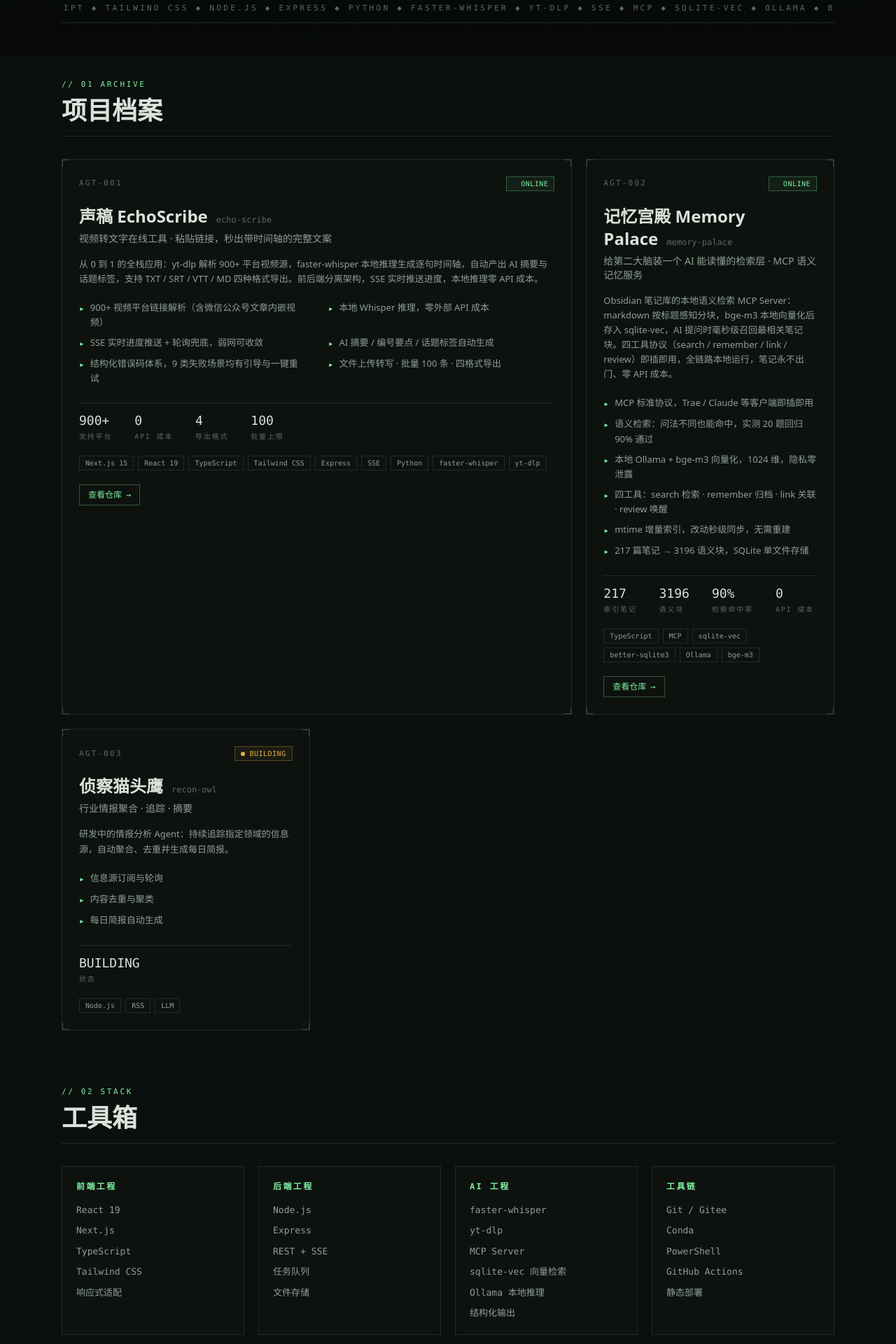
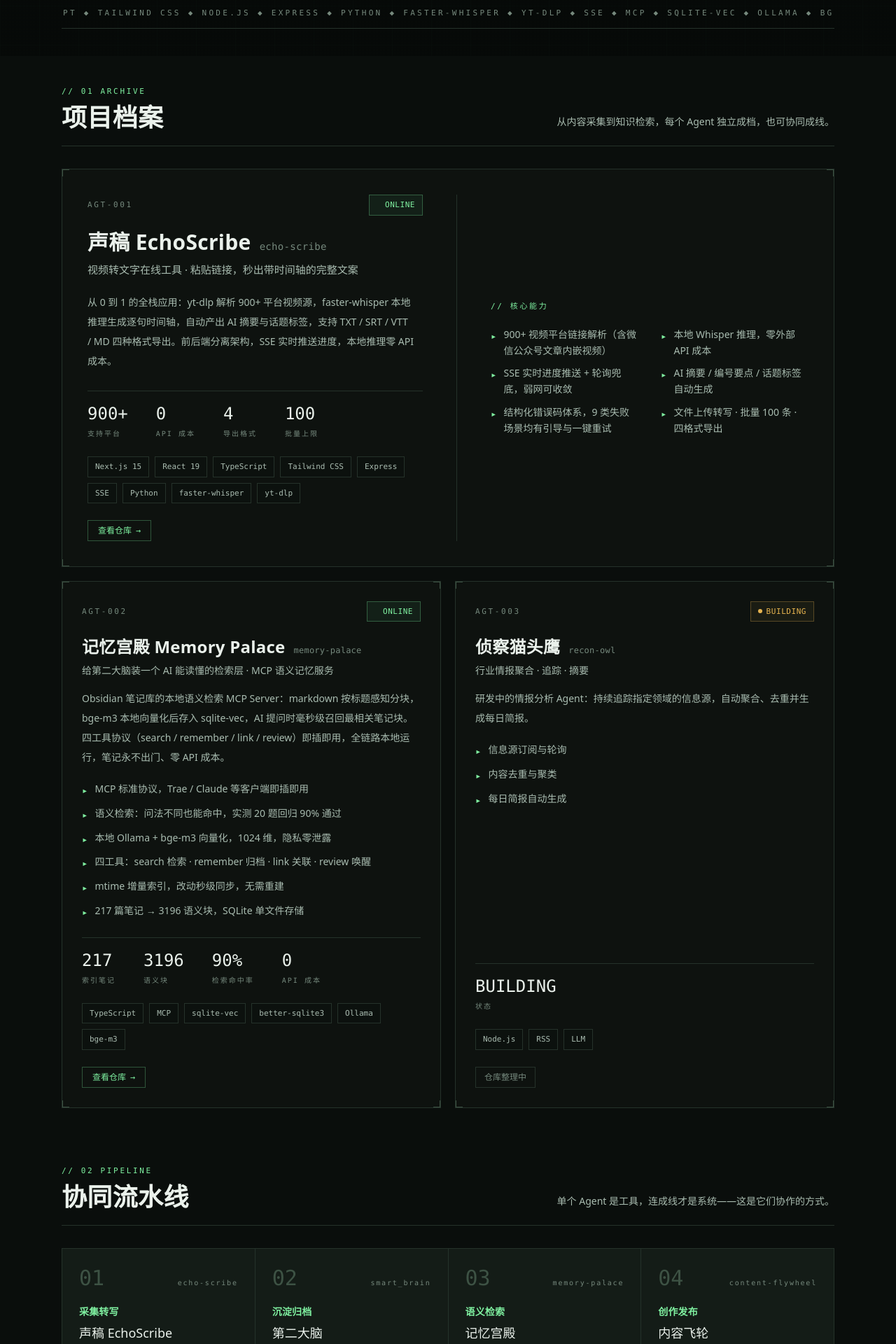
Before and after one commit to yuwangjuan1/syvia_platform, a Next.js app: page / in a window 1280 px wide. Shown: the part 720-2640 px from the top of the page at 70% size. Built offline with nearby package versions, Linux system fonts and the light colour scheme.

Commit message:
展示站视觉与内容升级：卡片布局统一、色彩字体提亮、新增协同流水线与构建原则区块

```diff
--- a/src/app/globals.css
+++ b/src/app/globals.css
@@ -1,20 +1,20 @@
 @import "tailwindcss";
 
 :root {
-  --ink: #0b0f0d;
-  --panel: #101512;
+  --ink: #0a0e0c;
+  --panel: #111713;
   --panel2: #0d120f;
-  --line: #212c25;
-  --line-bright: #37493d;
-  --paper: #dae3db;
-  --mist: #8fa096;
-  --faint: #5c6a61;
+  --line: #25322a;
+  --line-bright: #3d5244;
+  --paper: #eaf1eb;
+  --mist: #a9bcb0;
+  --faint: #76897d;
   --phos: #7ff0a0;
   --amber: #e6b450;
   --alert: #e57a63;
-  --font-body: "PingFang SC", "Microsoft YaHei", system-ui, sans-serif;
-  --font-display: "PingFang SC", "Microsoft YaHei", system-ui, sans-serif;
-  --font-mono: Consolas, "Courier New", monospace;
+  --font-body: "PingFang SC", "HarmonyOS Sans SC", "Source Han Sans SC", "Microsoft YaHei", system-ui, sans-serif;
+  --font-display: "PingFang SC", "HarmonyOS Sans SC", "Source Han Sans SC", "Microsoft YaHei", system-ui, sans-serif;
+  --font-mono: "Cascadia Code", "JetBrains Mono", Consolas, "Courier New", monospace;
 }
 
 @theme inline {
@@ -41,12 +41,21 @@ body {
   background: var(--ink);
   color: var(--paper);
   font-family: var(--font-body);
+  font-size: 15px;
+  line-height: 1.75;
+  -webkit-font-smoothing: antialiased;
+  text-rendering: optimizeLegibility;
 }
 
 h1,
 h2,
 h3 {
-  font-weight: 700;
+  font-weight: 800;
+  letter-spacing: 0.01em;
+}
+
+p {
+  text-wrap: pretty;
 }
 
 ::selection {
--- a/src/app/page.tsx
+++ b/src/app/page.tsx
@@ -1,10 +1,10 @@
 import BootTerminal from "@/components/boot-terminal";
 import AgentCard from "@/components/agent-card";
-import { AGENTS, MARQUEE, SITE, STACK_GROUPS } from "@/data/agents";
+import { AGENTS, MARQUEE, PIPELINE, SITE, STACK_GROUPS } from "@/data/agents";
 
 function Navbar() {
   return (
-    <header className="fixed inset-x-0 top-0 z-50 border-b border-line bg-ink/90">
+    <header className="fixed inset-x-0 top-0 z-50 border-b border-line bg-ink/90 backdrop-blur">
       <div className="mx-auto flex h-12 max-w-6xl items-center justify-between px-4 sm:px-6">
         <a href="#top" className="font-display text-lg tracking-wide text-paper">
           {"\u25ae"} {SITE.system}
@@ -12,6 +12,9 @@ function Navbar() {
         <nav className="flex items-center gap-4 font-mono text-[11px] tracking-wider sm:gap-6">
           <a href="#agents" className="text-mist transition-colors hover:text-phos">
             项目
+          </a>
+          <a href="#pipeline" className="text-mist transition-colors hover:text-phos">
+            流水线
           </a>
           <a href="#stack" className="text-mist transition-colors hover:text-phos">
             技术
@@ -29,13 +32,16 @@ function Navbar() {
   );
 }
 
-function SectionHead({ index, en, title }: { index: string; en: string; title: string }) {
+function SectionHead({ index, en, title, sub }: { index: string; en: string; title: string; sub?: string }) {
   return (
-    <div className="border-b border-line pb-4">
+    <div className="border-b border-line pb-5">
       <p className="font-mono text-[11px] tracking-[0.24em] text-phos">
         {"//"} {index} {en}
       </p>
-      <h2 className="mt-2 font-display text-3xl text-paper sm:text-4xl">{title}</h2>
+      <div className="mt-2 flex flex-wrap items-end justify-between gap-3">
+        <h2 className="font-display text-3xl text-paper sm:text-4xl">{title}</h2>
+        {sub && <p className="max-w-md pb-1 text-sm text-mist">{sub}</p>}
+      </div>
     </div>
   );
 }
@@ -59,6 +65,21 @@ const STATS = [
   { value: "100%", label: "自研自建" },
 ];
 
+const PRINCIPLES = [
+  {
+    title: "真实需求驱动",
+    detail: "每个 Agent 都源于自己内容生产中的真实痛点，不做玩具，造完就接入日常工作流。",
+  },
+  {
+    title: "本地优先",
+    detail: "本地推理 + 本地存储，数据不出门。零 API 成本意味着可以放心高频使用。",
+  },
+  {
+    title: "长期运行",
+    detail: "上线不是终点。增量索引、错误兜底、结构化日志，为持续运行而设计。",
+  },
+];
+
 export default function Page() {
   return (
     <>
@@ -79,7 +100,7 @@ export default function Page() {
               然后让它们上线。
             </h1>
             <p
-              className="rise mt-6 max-w-xl text-[15px] leading-relaxed text-mist"
+              className="rise mt-6 max-w-xl text-base leading-loose text-mist"
               style={{ animationDelay: "0.16s" }}
             >
               这里是 {SITE.owner} 的 Agent 开发档案馆——每个项目都从真实需求出发，
@@ -96,12 +117,10 @@ export default function Page() {
                 浏览项目档案 {"\u2193"}
               </a>
               <a
-                href={SITE.github}
-                target="_blank"
-                rel="noreferrer"
+                href="#pipeline"
                 className="border border-linebright px-5 py-3 font-mono text-xs tracking-wider text-mist transition-colors hover:border-phos hover:text-phos"
               >
-                GITHUB {"\u2192"}
+                协同流水线 {"\u2192"}
               </a>
             </div>
           </div>
@@ -128,23 +147,62 @@ export default function Page() {
         <Marquee />
 
         <section id="agents" className="mt-20 scroll-mt-20">
-          <SectionHead index="01" en="ARCHIVE" title="项目档案" />
-          <div className="mt-8 grid gap-5 lg:grid-cols-3">
+          <SectionHead
+            index="01"
+            en="ARCHIVE"
+            title="项目档案"
+            sub="从内容采集到知识检索，每个 Agent 独立成档，也可协同成线。"
+          />
+          <div className="mt-8 grid gap-5 lg:grid-cols-2">
             {AGENTS.map((agent) => (
               <AgentCard key={agent.id} agent={agent} />
             ))}
           </div>
         </section>
 
+        <section id="pipeline" className="mt-20 scroll-mt-20">
+          <SectionHead
+            index="02"
+            en="PIPELINE"
+            title="协同流水线"
+            sub="单个 Agent 是工具，连成线才是系统——这是它们协作的方式。"
+          />
+          <div className="mt-8 grid gap-px border border-line bg-line md:grid-cols-2 lg:grid-cols-4">
+            {PIPELINE.map((p) => (
+              <div key={p.step} className="group relative bg-panel/80 p-6 transition-colors hover:bg-panel2">
+                <div className="flex items-baseline justify-between">
+                  <span className="font-mono text-3xl text-linebright transition-colors group-hover:text-phos">
+                    {p.step}
+                  </span>
+                  <span className="font-mono text-[10px] tracking-[0.18em] text-faint">
+                    {p.codename}
+                  </span>
+                </div>
+                <h3 className="mt-5 font-mono text-sm tracking-wider text-phos">{p.action}</h3>
+                <p className="mt-1.5 font-display text-lg text-paper">{p.agent}</p>
+                <p className="mt-3 text-[13px] leading-relaxed text-mist">{p.detail}</p>
+              </div>
+            ))}
+          </div>
+          <div className="mt-4 border border-line bg-panel/40 px-6 py-4">
+            <p className="font-mono text-xs leading-relaxed text-faint">
+              {"//"} 采集 <span className="text-phos">→</span> 归档 <span className="text-phos">→</span>{" "}
+              检索 <span className="text-phos">→</span> 创作{" "}
+              <span className="text-phos">→</span> 发布后的数据反哺下一轮选题，飞轮闭环
+            </p>
+          </div>
+        </section>
+
         <section id="stack" className="mt-20 scroll-mt-20">
-          <SectionHead index="02" en="STACK" title="工具箱" />
+          <SectionHead index="03" en="STACK" title="工具箱" />
           <div className="mt-8 grid gap-5 sm:grid-cols-2 lg:grid-cols-4">
             {STACK_GROUPS.map((g) => (
-              <div key={g.group} className="border border-line bg-panel/60 p-5">
+              <div key={g.group} className="border border-line bg-panel/60 p-6">
                 <h3 className="font-mono text-xs tracking-[0.2em] text-phos">{g.group}</h3>
                 <ul className="mt-4 space-y-2.5">
                   {g.items.map((item) => (
-                    <li key={item} className="font-mono text-[13px] text-mist">
+                    <li key={item} className="flex items-start gap-2 text-sm text-mist">
+                      <span className="mt-1.5 h-1 w-1 shrink-0 bg-linebright" />
                       {item}
                     </li>
                   ))}
@@ -154,11 +212,32 @@ export default function Page() {
           </div>
         </section>
 
+        <section className="mt-20 scroll-mt-20">
+          <SectionHead
+            index="04"
+            en="PRINCIPLES"
+            title="构建原则"
+            sub="比技术栈更重要的三条约定。"
+          />
+          <div className="mt-8 grid gap-5 md:grid-cols-3">
+            {PRINCIPLES.map((p, i) => (
+              <div key={p.title} className="border border-line bg-panel/60 p-6">
+                <span className="font-mono text-[11px] tracking-[0.24em] text-phos">
+                  {String(i + 1).padStart(2, "0")}
+                </span>
+                <h3 className="mt-4 font-display text-xl text-paper">{p.title}</h3>
+                <p className="mt-3 text-sm leading-relaxed text-mist">{p.detail}</p>
+              </div>
+            ))}
+          </div>
+        </section>
+
         <section id="contact" className="mb-24 mt-20 scroll-mt-20">
-          <SectionHead index="03" en="CONTACT" title="建立连接" />
+          <SectionHead index="05" en="CONTACT" title="建立连接" />
           <div className="mt-8 border border-line bg-panel/60 p-6 sm:p-8">
-            <p className="max-w-xl text-[15px] leading-relaxed text-mist">
-              对档案里的项目感兴趣，或想聊聊 Agent 的落地场景？通过 GitHub 找到我。
+            <p className="max-w-xl text-base leading-loose text-mist">
+              对档案里的项目感兴趣，或想聊聊 Agent 的落地场景？通过 GitHub / Gitee 找到我，
+              仓库均开放，欢迎交流与共建。
             </p>
             <div className="mt-6 flex flex-wrap gap-3">
               <a
@@ -169,8 +248,31 @@ export default function Page() {
               >
                 GITHUB · @{SITE.owner} {"\u2192"}
               </a>
+              <a
+                href={SITE.gitee}
+                target="_blank"
+                rel="noreferrer"
+                className="border border-linebright px-4 py-2 font-mono text-xs text-mist transition-colors hover:border-phos hover:text-phos"
+              >
+                GITEE · @{SITE.owner} {"\u2192"}
+              </a>
             </div>
-            <p className="mt-5 font-mono text-[11px] text-faint">{"//"} 更多联系方式整理中</p>
+            <div className="mt-8 grid gap-px border border-line bg-line sm:grid-cols-3">
+              {AGENTS.filter((a) => a.links.length > 0).map((a) => (
+                <a
+                  key={a.id}
+                  href={a.links[0].href}
+                  target="_blank"
+                  rel="noreferrer"
+                  className="group bg-panel2/80 p-4 transition-colors hover:bg-panel"
+                >
+                  <p className="font-mono text-[10px] tracking-[0.2em] text-faint">{a.id}</p>
+                  <p className="mt-1.5 text-sm text-mist transition-colors group-hover:text-phos">
+                    {a.name} <span aria-hidden>{"\u2192"}</span>
+                  </p>
+                </a>
+              ))}
+            </div>
           </div>
         </section>
       </main>
--- a/src/components/agent-card.tsx
+++ b/src/components/agent-card.tsx
@@ -3,14 +3,14 @@ import type { AgentProject } from "@/data/agents";
 function StatusBadge({ status }: { status: AgentProject["status"] }) {
   if (status === "online") {
     return (
-      <span className="inline-flex items-center gap-1.5 border border-phos/30 bg-phos/[0.06] px-2 py-0.5 font-mono text-[10px] tracking-wider text-phos">
+      <span className="inline-flex items-center gap-1.5 border border-phos/30 bg-phos/[0.06] px-2.5 py-1 font-mono text-[11px] tracking-wider text-phos">
         <span className="blinkdot inline-block h-1.5 w-1.5 rounded-full bg-phos" />
         ONLINE
       </span>
     );
   }
   return (
-    <span className="inline-flex items-center gap-1.5 border border-amber/30 bg-amber/[0.06] px-2 py-0.5 font-mono text-[10px] tracking-wider text-amber">
+    <span className="inline-flex items-center gap-1.5 border border-amber/30 bg-amber/[0.06] px-2.5 py-1 font-mono text-[11px] tracking-wider text-amber">
       <span className="inline-block h-1.5 w-1.5 rounded-full bg-amber" />
       BUILDING
     </span>
@@ -30,75 +30,135 @@ function Corners() {
   );
 }
 
-export default function AgentCard({ agent }: { agent: AgentProject }) {
+function Metrics({ agent }: { agent: AgentProject }) {
   return (
-    <article
-      className={`group relative border border-line bg-panel/60 p-6 transition-colors duration-200 hover:border-linebright ${
-        agent.featured ? "lg:col-span-2" : ""
-      }`}
-    >
-      <Corners />
-      <div className="flex items-center justify-between gap-3">
-        <span className="font-mono text-[11px] tracking-[0.2em] text-faint">{agent.id}</span>
-        <StatusBadge status={agent.status} />
-      </div>
-
-      <h3 className="mt-5 font-display text-2xl text-paper">
-        {agent.name}
-        <span className="ml-3 font-mono text-xs font-normal text-faint">{agent.codename}</span>
-      </h3>
-      <p className="mt-1.5 text-sm text-mist">{agent.tagline}</p>
-
-      <p className="mt-4 max-w-2xl text-[13px] leading-relaxed text-mist">{agent.description}</p>
-
-      <ul
-        className={`mt-5 grid gap-x-8 gap-y-2 ${agent.featured ? "sm:grid-cols-2" : "grid-cols-1"}`}
-      >
-        {agent.features.map((f) => (
-          <li key={f} className="flex items-start gap-2 text-[13px] leading-relaxed text-mist">
-            <span className="mt-px shrink-0 font-mono text-phos">{"\u25b8"}</span>
-            {f}
-          </li>
-        ))}
-      </ul>
-
-      <div className="mt-6 flex flex-wrap gap-x-8 gap-y-3 border-t border-line pt-4">
+    <div className="flex flex-wrap gap-x-10 gap-y-4 border-t border-line pt-5">
       {agent.metrics.map((m) => (
         <div key={m.label}>
-            <div className="font-mono text-lg leading-none text-paper">{m.value}</div>
-            <div className="mt-1.5 font-mono text-[10px] uppercase tracking-[0.18em] text-faint">
+          <div className="font-mono text-2xl leading-none text-paper">{m.value}</div>
+          <div className="mt-2 font-mono text-[10px] uppercase tracking-[0.2em] text-faint">
             {m.label}
           </div>
         </div>
       ))}
     </div>
+  );
+}
 
-      <div className="mt-5 flex flex-wrap items-center gap-1.5">
+function Stack({ agent }: { agent: AgentProject }) {
+  return (
+    <div className="flex flex-wrap items-center gap-2">
       {agent.stack.map((s) => (
-          <span
-            key={s}
-            className="border border-line px-2 py-0.5 font-mono text-[10px] text-mist"
-          >
+        <span key={s} className="border border-line bg-panel2/60 px-2.5 py-1 font-mono text-[11px] text-mist">
           {s}
         </span>
       ))}
     </div>
+  );
+}
 
-      {agent.links.length > 0 && (
-        <div className="mt-5 flex flex-wrap gap-3">
+function Links({ agent }: { agent: AgentProject }) {
+  if (agent.links.length === 0) {
+    return (
+      <span className="inline-flex items-center border border-line px-3 py-1.5 font-mono text-xs text-faint">
+        仓库整理中
+      </span>
+    );
+  }
+  return (
+    <>
       {agent.links.map((l) => (
         <a
           key={l.href}
           href={l.href}
           target="_blank"
           rel="noreferrer"
-              className="inline-flex items-center gap-1.5 border border-phos/30 px-3 py-1.5 font-mono text-xs text-phos transition-colors hover:bg-phos/10"
+          className="inline-flex items-center gap-1.5 border border-phos/30 px-3.5 py-1.5 font-mono text-xs text-phos transition-colors hover:bg-phos/10"
         >
           {l.label} <span aria-hidden>{"\u2192"}</span>
         </a>
       ))}
+    </>
+  );
+}
+
+function FeatureList({ agent, cols = 1 }: { agent: AgentProject; cols?: 1 | 2 }) {
+  return (
+    <ul className={`grid gap-x-8 gap-y-2.5 ${cols === 2 ? "sm:grid-cols-2" : "grid-cols-1"}`}>
+      {agent.features.map((f) => (
+        <li key={f} className="flex items-start gap-2.5 text-sm leading-relaxed text-mist">
+          <span className="mt-0.5 shrink-0 font-mono text-phos">{"\u25b8"}</span>
+          {f}
+        </li>
+      ))}
+    </ul>
+  );
+}
+
+export default function AgentCard({ agent }: { agent: AgentProject }) {
+  // featured 卡：全宽横向布局（左叙述 / 右特性），其余为等宽纵向卡
+  if (agent.featured) {
+    return (
+      <article className="group relative border border-line bg-panel/60 p-7 transition-colors duration-200 hover:border-linebright lg:col-span-2 lg:p-9">
+        <Corners />
+        <div className="grid gap-8 lg:grid-cols-[minmax(0,1fr)_minmax(0,1.05fr)] lg:gap-12">
+          <div>
+            <div className="flex items-center justify-between gap-3">
+              <span className="font-mono text-[11px] tracking-[0.24em] text-faint">{agent.id}</span>
+              <StatusBadge status={agent.status} />
             </div>
-      )}
+            <h3 className="mt-5 font-display text-3xl text-paper">
+              {agent.name}
+              <span className="ml-3 font-mono text-sm font-normal text-faint">{agent.codename}</span>
+            </h3>
+            <p className="mt-2 text-[15px] text-mist">{agent.tagline}</p>
+            <p className="mt-5 text-sm leading-loose text-mist">{agent.description}</p>
+            <div className="mt-7">
+              <Metrics agent={agent} />
+            </div>
+            <div className="mt-6">
+              <Stack agent={agent} />
+            </div>
+            <div className="mt-6 flex flex-wrap items-center gap-3">
+              <Links agent={agent} />
+            </div>
+          </div>
+          <div className="flex flex-col justify-center border-t border-line pt-6 lg:border-l lg:border-t-0 lg:pl-12 lg:pt-0">
+            <p className="font-mono text-[11px] tracking-[0.24em] text-phos">{"//"} 核心能力</p>
+            <div className="mt-5">
+              <FeatureList agent={agent} cols={2} />
+            </div>
+          </div>
+        </div>
       </article>
     );
   }
+
+  return (
+    <article className="group relative flex flex-col border border-line bg-panel/60 p-7 transition-colors duration-200 hover:border-linebright">
+      <Corners />
+      <div className="flex items-center justify-between gap-3">
+        <span className="font-mono text-[11px] tracking-[0.24em] text-faint">{agent.id}</span>
+        <StatusBadge status={agent.status} />
+      </div>
+      <h3 className="mt-5 font-display text-2xl text-paper">
+        {agent.name}
+        <span className="ml-3 font-mono text-xs font-normal text-faint">{agent.codename}</span>
+      </h3>
+      <p className="mt-2 text-sm text-mist">{agent.tagline}</p>
+      <p className="mt-4 text-sm leading-loose text-mist">{agent.description}</p>
+      <div className="mt-5 flex-1">
+        <FeatureList agent={agent} />
+      </div>
+      <div className="mt-6">
+        <Metrics agent={agent} />
+      </div>
+      <div className="mt-6">
+        <Stack agent={agent} />
+      </div>
+      <div className="mt-6 flex flex-wrap items-center gap-3">
+        <Links agent={agent} />
+      </div>
+    </article>
+  );
+}
--- a/src/data/agents.ts
+++ b/src/data/agents.ts
@@ -23,6 +23,44 @@ export interface AgentProject {
   links: AgentLink[];
   featured?: boolean;
 }
+
+/** 协同流水线：三个项目连成的个人内容生产闭环 */
+export const PIPELINE: Array<{
+  step: string;
+  agent: string;
+  codename: string;
+  action: string;
+  detail: string;
+}> = [
+  {
+    step: "01",
+    agent: "声稿 EchoScribe",
+    codename: "echo-scribe",
+    action: "采集转写",
+    detail: "批量解析对标账号的财经视频（900+ 平台），本地转写为带时间轴全文，Agent 自动提炼观点与金句",
+  },
+  {
+    step: "02",
+    agent: "第二大脑",
+    codename: "smart_brain",
+    action: "沉淀归档",
+    detail: "拆解结论写入 Obsidian 知识库：对标拆解、错题集、人设线选题，frontmatter 统一元数据",
+  },
+  {
+    step: "03",
+    agent: "记忆宫殿",
+    codename: "memory-palace",
+    action: "语义检索",
+    detail: "增量索引全库笔记为语义块，写作时 AI 按主题毫秒级召回相关积累，随叫随到",
+  },
+  {
+    step: "04",
+    agent: "内容飞轮",
+    codename: "content-flywheel",
+    action: "创作发布",
+    detail: "同一批知识多形态复用：旗舰文人设帖 → 知识卡 → 季度复盘，素材一次沉淀、反复变现",
+  },
+];
 
 export const SITE = {
   owner: "syvia",
```
Lines whose indentation alone changed are shown as unchanged.
